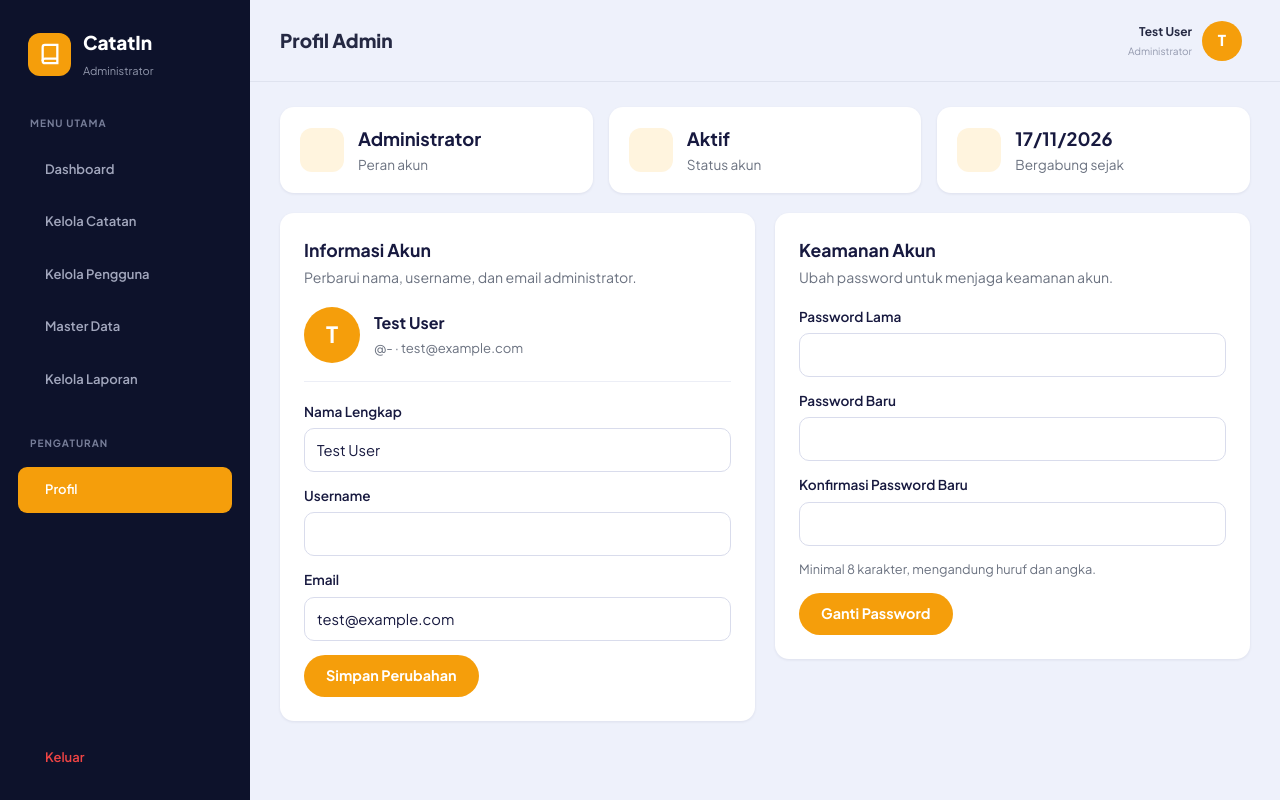
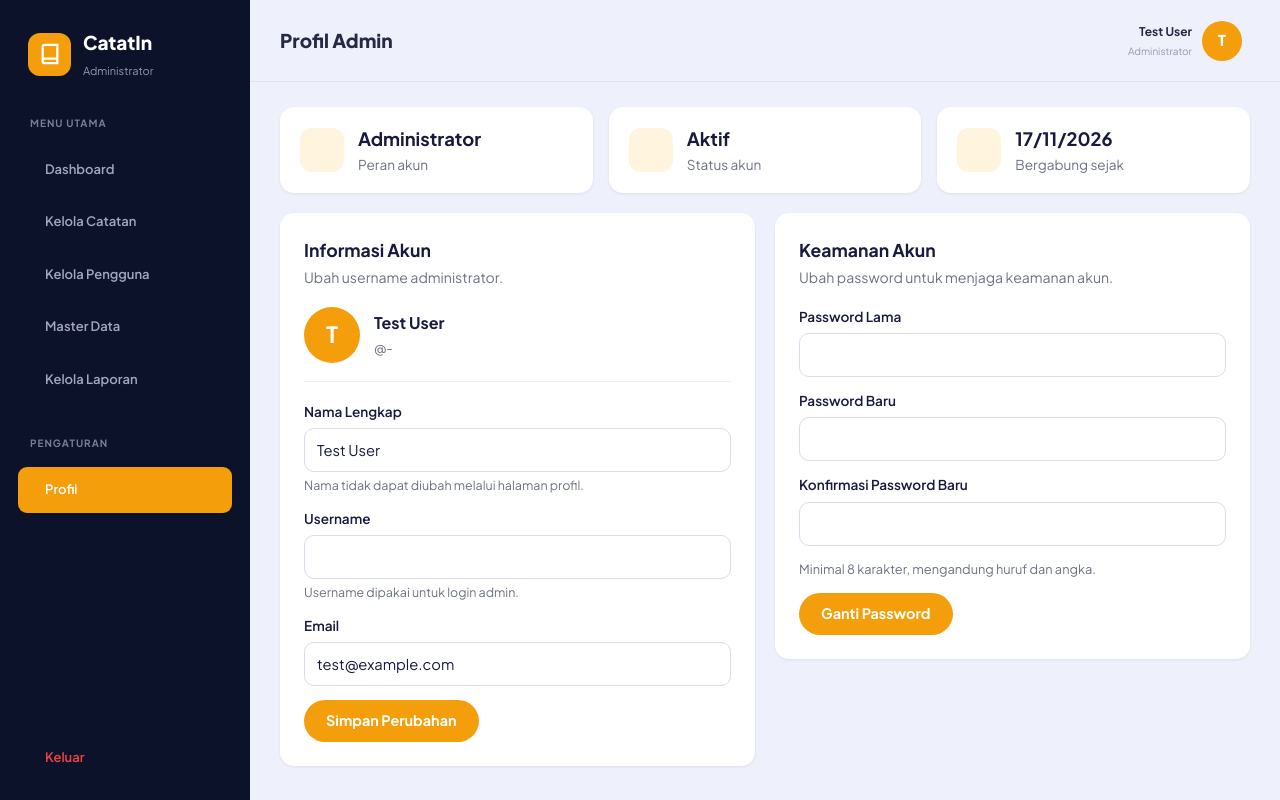
Before and after one commit to nesaathussholeha/catatin-laravel, a Laravel app: page /admin/profil in a window 1280 px wide. Run offline with Laravel 12, Linux system fonts and the light colour scheme; a user stored in the database is signed in; data comes from the database, SQL or seed files in the repository; style sheets or scripts are compiled from the project's sources; some libraries are stand-ins or nearby versions.

Commit message:
update dashboard admin

```diff
--- a/app/Http/Controllers/AdminProfileController.php
+++ b/app/Http/Controllers/AdminProfileController.php
@@ -19,14 +19,11 @@ class AdminProfileController extends Controller
         $user = auth()->user();
 
         $data = $request->validate([
-            'name'     => ['required', 'string', 'min:3', 'max:100'],
-            'username' => ['required', 'string', 'min:3', 'max:50', 'alpha_dash',
-                           Rule::unique('users', 'username')->ignore($user->id)],
-            'email'    => ['required', 'email', 'max:100',
-                           Rule::unique('users', 'email')->ignore($user->id)],
+            'username' => ['required', 'string', 'min:3', 'max:30', 'alpha_dash',
+                        Rule::unique('users', 'username')->ignore($user->id)],
         ], $this->messages());
 
-        $user->forceFill($data)->save();
+        $user->forceFill(['username' => $data['username']])->save();
 
         return redirect()->route('admin.profil')
             ->with('success', 'Profil berhasil diperbarui.');
@@ -58,6 +55,7 @@ class AdminProfileController extends Controller
             'username.required'              => 'Username wajib diisi.',
             'username.min'                   => 'Username minimal 3 karakter.',
             'username.alpha_dash'            => 'Username hanya boleh huruf, angka, strip, dan garis bawah.',
+            'username.max'                   => 'Username maksimal 30 karakter.',
             'username.unique'                => 'Username sudah dipakai.',
             'email.required'                 => 'Email wajib diisi.',
             'email.email'                    => 'Format email tidak valid.',
--- a/resources/css/profil-admin.css
+++ b/resources/css/profil-admin.css
@@ -224,6 +224,19 @@
     min-width: 0;
 }
 
+.profil-admin .pa-note-kecil {
+    display: block;
+    margin-top: 4px;
+    color: #6b7280;
+    font-size: .78rem;
+}
+
+.profil-admin .pa-readonly {
+    background: #f3f4f8;
+    color: #6b7280;
+    cursor: not-allowed;
+}
+
 /* Responsif */
 @media (max-width: 1100px) {
     .profil-admin .pa-grid {
--- a/resources/views/admin/profil.blade.php
+++ b/resources/views/admin/profil.blade.php
@@ -59,20 +59,16 @@
 
     <div class="pa-grid">
 
-        {{-- Informasi Akun --}}
+                {{-- Informasi Akun --}}
         <section class="pa-card pa-panel">
             <h2>Informasi Akun</h2>
-            <p class="pa-hint">Perbarui nama, username, dan email administrator.</p>
-
-            @if (session('success'))
-                <div class="pa-alert" role="status">{{ session('success') }}</div>
-            @endif
+            <p class="pa-hint">Ubah username administrator.</p>
 
             <div class="pa-identity">
                 <div class="pa-avatar">{{ strtoupper(mb_substr($user->name, 0, 1)) }}</div>
                 <div>
                     <strong>{{ $user->name }}</strong>
-                    <small>{{ '@'.($user->username ?? '-') }} &middot; {{ $user->email }}</small>
+                    <small>{{ '@'.($user->username ?? '-') }}</small>
                 </div>
             </div>
 
@@ -81,24 +77,22 @@
                 @method('PUT')
 
                 <div class="pa-field">
-                    <label for="name">Nama Lengkap</label>
-                    <input type="text" id="name" name="name" maxlength="100"
-                           value="{{ old('name', $user->name) }}" required>
-                    @error('name') <p class="pa-err">{{ $message }}</p> @enderror
+                    <label for="nama">Nama Lengkap</label>
+                    <input type="text" id="nama" value="{{ $user->name }}" readonly class="pa-readonly">
+                    <small class="pa-note-kecil">Nama tidak dapat diubah melalui halaman profil.</small>
                 </div>
 
                 <div class="pa-field">
                     <label for="username">Username</label>
-                    <input type="text" id="username" name="username" maxlength="50"
+                    <input type="text" id="username" name="username" maxlength="30"
                            value="{{ old('username', $user->username) }}" required>
+                    <small class="pa-note-kecil">Username dipakai untuk login admin.</small>
                     @error('username') <p class="pa-err">{{ $message }}</p> @enderror
                 </div>
 
                 <div class="pa-field">
                     <label for="email">Email</label>
-                    <input type="email" id="email" name="email" maxlength="100"
-                           value="{{ old('email', $user->email) }}" required>
-                    @error('email') <p class="pa-err">{{ $message }}</p> @enderror
+                    <input type="email" id="email" value="{{ $user->email }}" readonly class="pa-readonly">
                 </div>
 
                 <button type="submit" class="pa-btn">Simpan Perubahan</button>
--- a/resources/views/user/dashboard.blade.php
+++ b/resources/views/user/dashboard.blade.php
@@ -11,7 +11,11 @@
 @endpush
 
 @section('content')
-<div class="dashboard-user">
+    <div class="dashboard-user">
+        <div class="sapaan">
+        <h2>Halo, {{ auth()->user()->name }}! 👋</h2>
+        <p>Temukan catatan kuliah yang kamu butuhkan hari ini.</p>
+    </div>
 
     <form class="bar-cari" role="search" id="form-cari">
         <label class="kolom-cari">
```
Also changed, not shown: resources/css/dashboard-user.css (+8 -0 lines), resources/views/admin/dashboard.blade.php (+4 -4 lines), resources/js/dashboard-user.js (line endings or trailing spaces).
